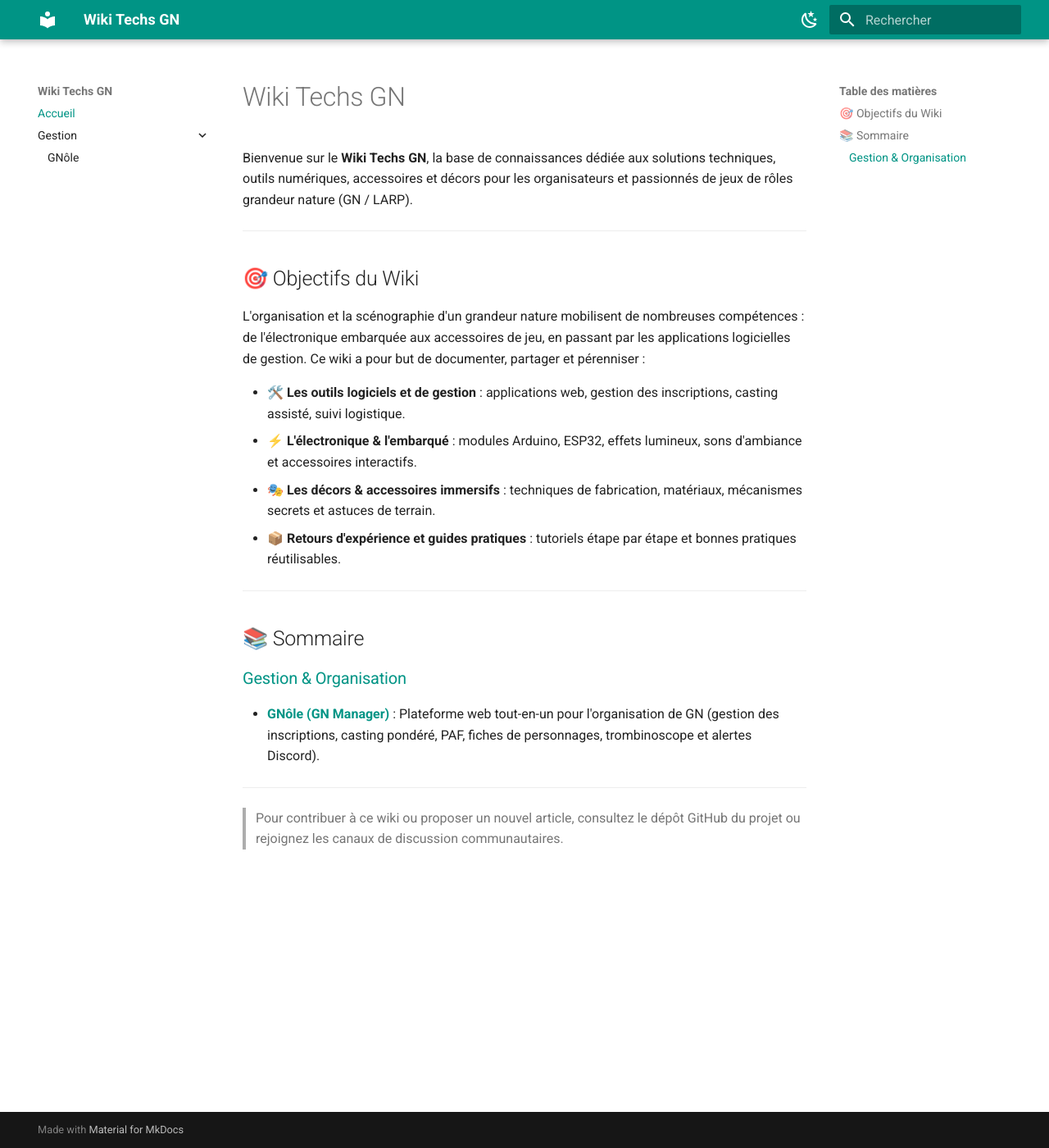
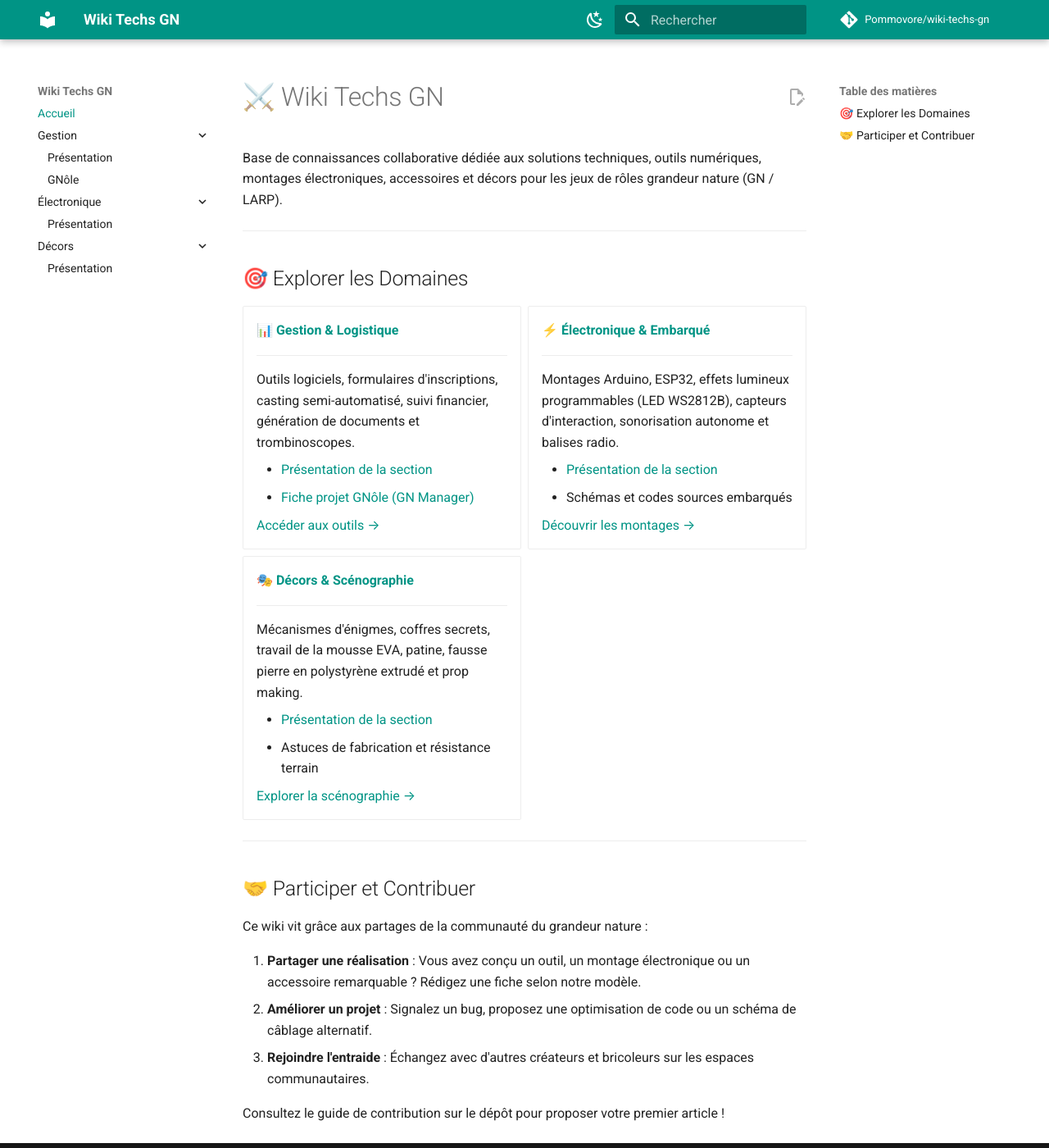
Before and after one commit to Pommovore/wiki-techs-gn, an MkDocs documentation site: the page built from docs/index.md, in a window 1280 px wide and 1400 px high. Shown: the whole window at 82% size. Built offline with MkDocs 1.6.1 and Material for MkDocs 9.7.7, drawn with Linux system fonts in a browser that asks for light colours; comment, search, counter and statistics services are not loaded.

Commit message:
restucturation du projet apès un AUDIT

```diff
--- a/docs/index.md
+++ b/docs/index.md
@@ -1,25 +1,56 @@
-# Wiki Techs GN
+# ⚔️ Wiki Techs GN
 
-Bienvenue sur le **Wiki Techs GN**, la base de connaissances dédiée aux solutions techniques, outils numériques, accessoires et décors pour les organisateurs et passionnés de jeux de rôles grandeur nature (GN / LARP).
+Base de connaissances collaborative dédiée aux solutions techniques, outils numériques, montages électroniques, accessoires et décors pour les jeux de rôles grandeur nature (GN / LARP).
 
 ---
 
-## 🎯 Objectifs du Wiki
+## 🎯 Explorer les Domaines
 
-L'organisation et la scénographie d'un grandeur nature mobilisent de nombreuses compétences : de l'électronique embarquée aux accessoires de jeu, en passant par les applications logicielles de gestion. Ce wiki a pour but de documenter, partager et pérenniser :
+<div class="grid cards" markdown>
 
-* 🛠️ **Les outils logiciels et de gestion** : applications web, gestion des inscriptions, casting assisté, suivi logistique.
-* ⚡ **L'électronique & l'embarqué** : modules Arduino, ESP32, effets lumineux, sons d'ambiance et accessoires interactifs.
-* 🎭 **Les décors & accessoires immersifs** : techniques de fabrication, matériaux, mécanismes secrets et astuces de terrain.
-* 📦 **Retours d'expérience et guides pratiques** : tutoriels étape par étape et bonnes pratiques réutilisables.
+-   📊 __[Gestion & Logistique](gestion/index.md)__
+
+    ---
+
+    Outils logiciels, formulaires d'inscriptions, casting semi-automatisé, suivi financier, génération de documents et trombinoscopes.
+
+    * [Présentation de la section](gestion/index.md)
+    * [Fiche projet GNôle (GN Manager)](gestion/gnole.md)
+
+    [Accéder aux outils →](gestion/index.md)
+
+-   ⚡ __[Électronique & Embarqué](electronique/index.md)__
+
+    ---
+
+    Montages Arduino, ESP32, effets lumineux programmables (LED WS2812B), capteurs d'interaction, sonorisation autonome et balises radio.
+
+    * [Présentation de la section](electronique/index.md)
+    * Schémas et codes sources embarqués
+
+    [Découvrir les montages →](electronique/index.md)
+
+-   🎭 __[Décors & Scénographie](decors/index.md)__
+
+    ---
+
+    Mécanismes d'énigmes, coffres secrets, travail de la mousse EVA, patine, fausse pierre en polystyrène extrudé et prop making.
+
+    * [Présentation de la section](decors/index.md)
+    * Astuces de fabrication et résistance terrain
+
+    [Explorer la scénographie →](decors/index.md)
+
+</div>
 
 ---
 
-## 📚 Sommaire
+## 🤝 Participer et Contribuer
 
-### [Gestion & Organisation](gestion/gnole.md)
-* **[GNôle (GN Manager)](gestion/gnole.md)** : Plateforme web tout-en-un pour l'organisation de GN (gestion des inscriptions, casting pondéré, PAF, fiches de personnages, trombinoscope et alertes Discord).
+Ce wiki vit grâce aux partages de la communauté du grandeur nature :
 
----
+1. **Partager une réalisation** : Vous avez conçu un outil, un montage électronique ou un accessoire remarquable ? Rédigez une fiche selon notre modèle.
+2. **Améliorer un projet** : Signalez un bug, proposez une optimisation de code ou un schéma de câblage alternatif.
+3. **Rejoindre l'entraide** : Échangez avec d'autres créateurs et bricoleurs sur les espaces communautaires.
 
-> Pour contribuer à ce wiki ou proposer un nouvel article, consultez le dépôt GitHub du projet ou rejoignez les canaux de discussion communautaires.
+Consultez le guide de contribution sur le dépôt pour proposer votre premier article !
--- a/mkdocs.yml
+++ b/mkdocs.yml
@@ -1,6 +1,9 @@
 site_name: Wiki Techs GN
 site_url: https://Pommovore.github.io/wiki-techs-gn/
 site_description: Solutions techniques, accessoires et décors pour le grandeur nature
+repo_url: https://github.com/Pommovore/wiki-techs-gn
+repo_name: Pommovore/wiki-techs-gn
+edit_uri: edit/main/docs/
 
 theme:
   name: material
@@ -25,15 +28,21 @@ theme:
     - search.suggest            # Suggestions de recherche
     - search.highlight          # Surbrillance des mots-clés
     - content.code.copy         # Bouton pour copier le code (Arduino/Python)
+    - content.action.edit       # Lien direct pour éditer la page sur GitHub
 
 markdown_extensions:
   - admonition                  # Boîtes d'alerte (danger, astuce, note)
+  - attr_list                   # Attributs CSS/icônes sur éléments
+  - md_in_html                  # Rendu Markdown dans conteneurs HTML (grid cards)
   - pymdownx.details            # Boîtes pliables
   - pymdownx.superfences:       # Blocs de code & schémas Mermaid
       custom_fences:
         - name: mermaid
           class: mermaid
           format: !!python/name:pymdownx.superfences.fence_code_format
+  - pymdownx.emoji:
+      emoji_index: !!python/name:material.extensions.emoji.twemoji
+      emoji_generator: !!python/name:material.extensions.emoji.to_svg
   - pymdownx.highlight:
       anchor_linenums: true
       line_spans: __span
@@ -42,4 +51,9 @@ markdown_extensions:
 nav:
   - Accueil: index.md
   - Gestion:
+      - Présentation: gestion/index.md
       - GNôle: gestion/gnole.md
+  - Électronique:
+      - Présentation: electronique/index.md
+  - Décors:
+      - Présentation: decors/index.md
--- /dev/null
+++ b/requirements.txt
@@ -0,0 +1 @@
+mkdocs-material~=9.5.30
```
Also changed, not shown: README.md (+14 -5 lines), docs/decors/index.md (added, +37 -0 lines), docs/electronique/index.md (added, +36 -0 lines), docs/gestion/gnole.md (+9 -0 lines), docs/gestion/index.md (added, +38 -0 lines), pyproject.toml (added, +9 -0 lines), 4 other files.
